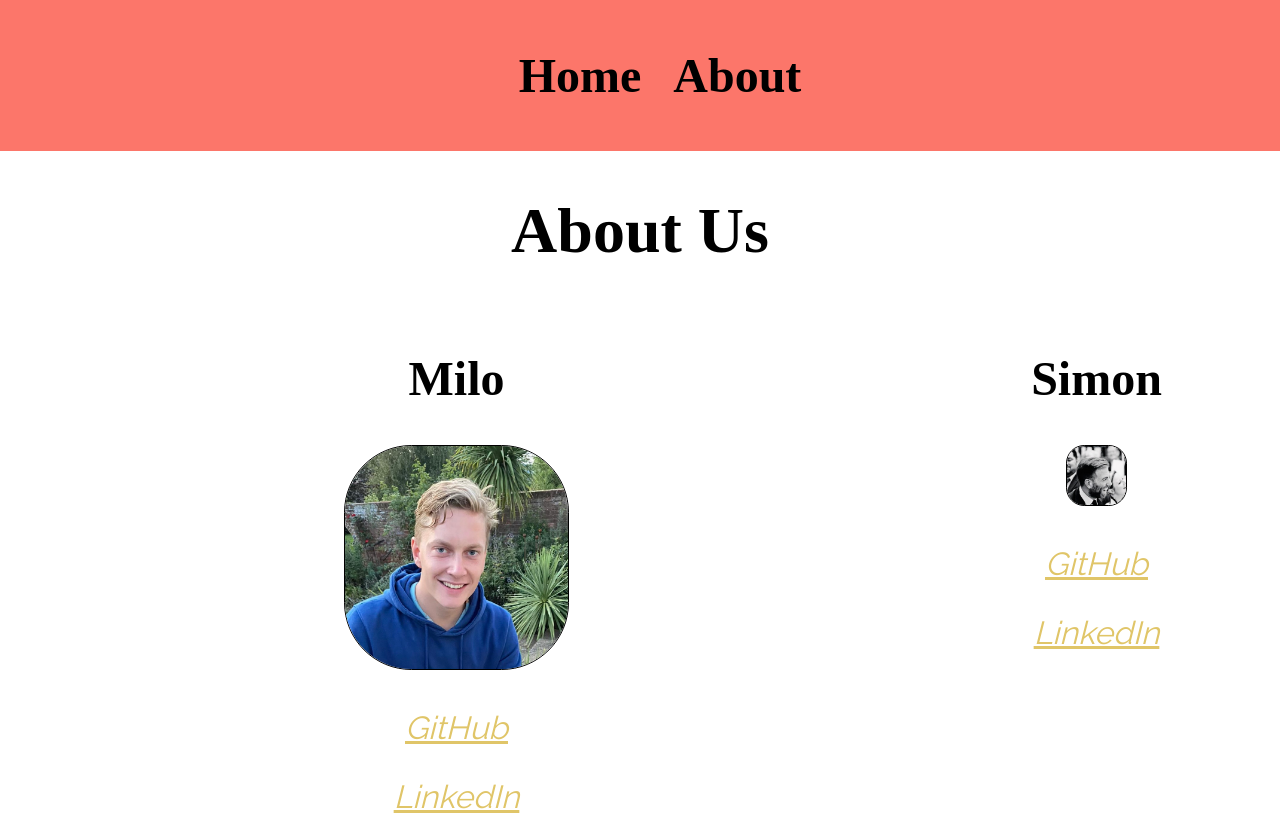
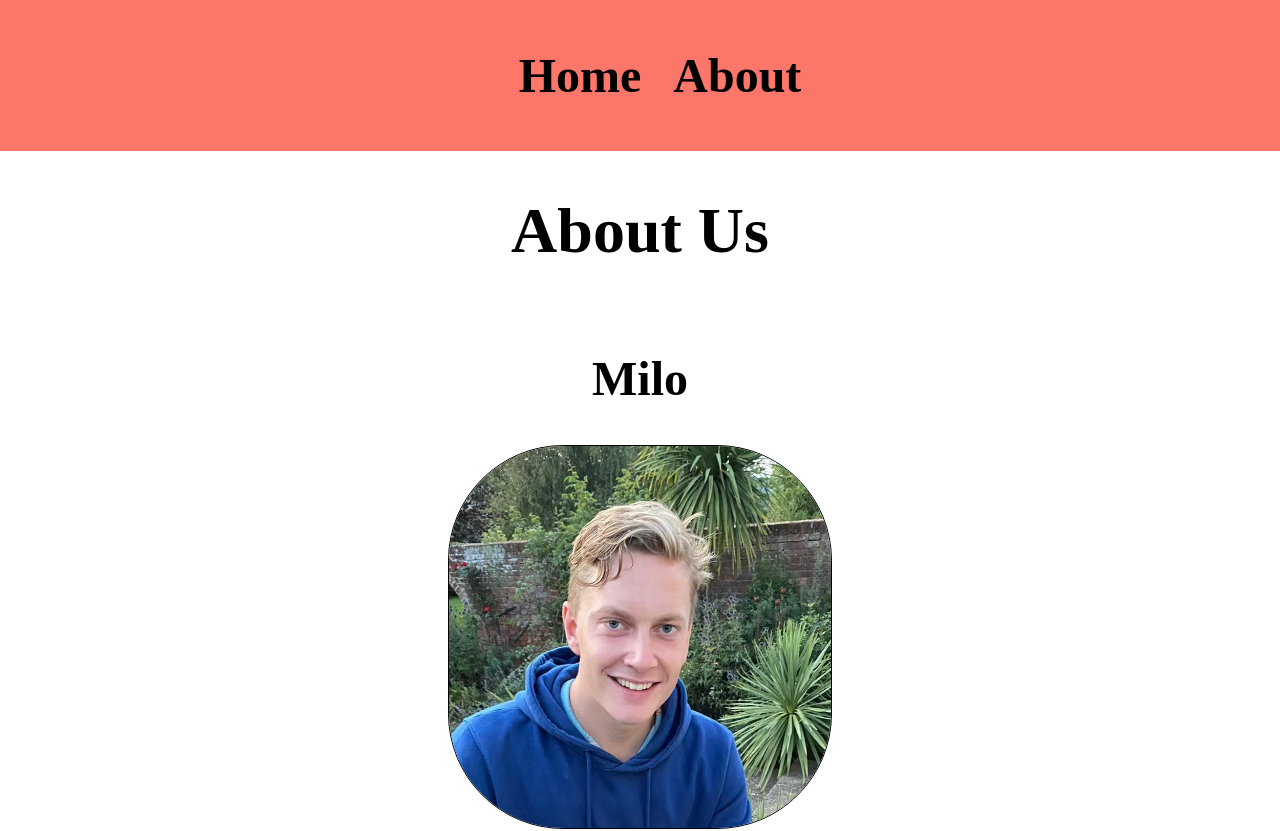
Before and after one commit to sclemson/Crunch, a React (Create React App) app: page /about in a window 1280 px wide. Shown: the top 831 px of the page. Built offline with nearby package versions, Linux system fonts and the light colour scheme; a web font is replaced by a local one.

Commit message:
profiles backup

```diff
--- a/src/components/About.js
+++ b/src/components/About.js
@@ -6,7 +6,7 @@ const About = () => {
     <div className="about">
       <h1>About Us</h1>
       <div className="profiles">
-        <div>
+        <div className="Milo">
           <h2>Milo</h2>
           <p>
             <img id="Milo" src={MiloPic} alt="Milo"></img>
@@ -30,9 +30,11 @@ const About = () => {
             </a>
           </p>
         </div>
-        <div>
+        <div className="Simon">
           <h2>Simon</h2>
-          <img id="Simon" src={SimonPic} alt="Simon"></img>
+          <p>
+            <img id="Simon" src={SimonPic} alt="Simon"></img>
+          </p>
           <p>
             <a
               href="https://github.com/sclemson"
--- a/src/styles/_basic.scss
+++ b/src/styles/_basic.scss
@@ -79,8 +79,9 @@ main {
 }
 
 .profiles {
-  display: flex;
-  justify-content: space-around;
+  display: inline-block;
+
+  // justify-content: space-around;
   a {
     text-decoration: none;
     color: #e0c568ff;
@@ -95,12 +96,15 @@ main {
   font-weight: bold;
 }
 
-.about h1 {
+.about {
+  display: flex;
+  flex-direction: column;
+}
+h1 {
   font-family: "Londrina Shadow", cursive;
   font-size: 4rem;
   font-weight: bold;
 }
-
 h2 {
   font-family: "Londrina Shadow", cursive;
   font-size: 150%;
@@ -108,24 +112,20 @@ h2 {
 }
 #Milo {
   max-width: 30%;
-  flex-basis: 1 1 400px;
-  // height: 40%;
-  // width: 40%;
+  max-height: 30%;
   border: black 1px solid;
   border-radius: 30%;
 }
 
 #Simon {
   max-width: 30%;
-  flex-basis: 1 1 400px;
   border: black 1px solid;
   border-radius: 30%;
+  max-height: 30%;
 }
 
-// .year-list {
-//   max-height: 80vh;
-// }
-
-.date p, .math p, .number p {
+.date p,
+.math p,
+.number p {
   font-size: 1.5rem;
 }
```
